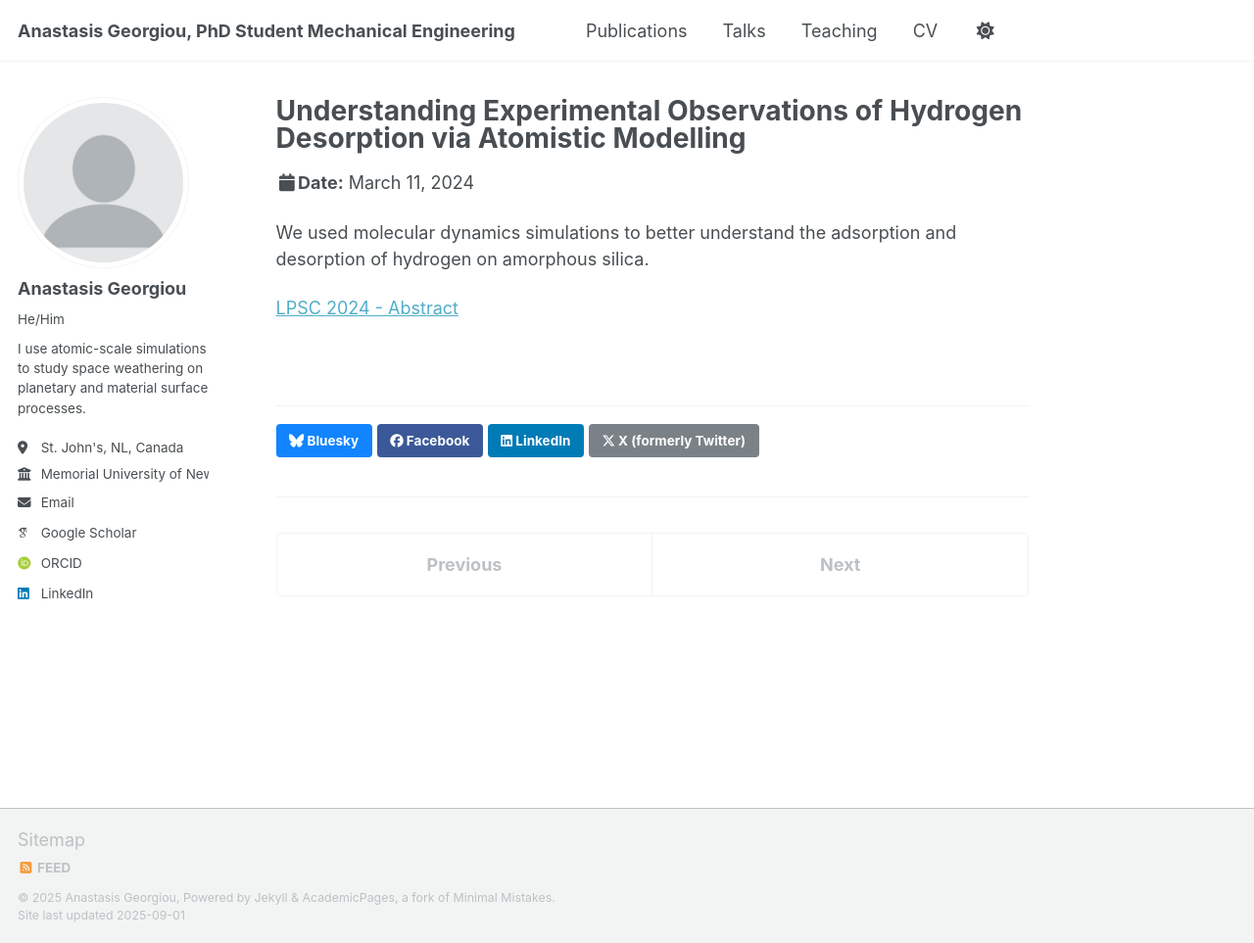
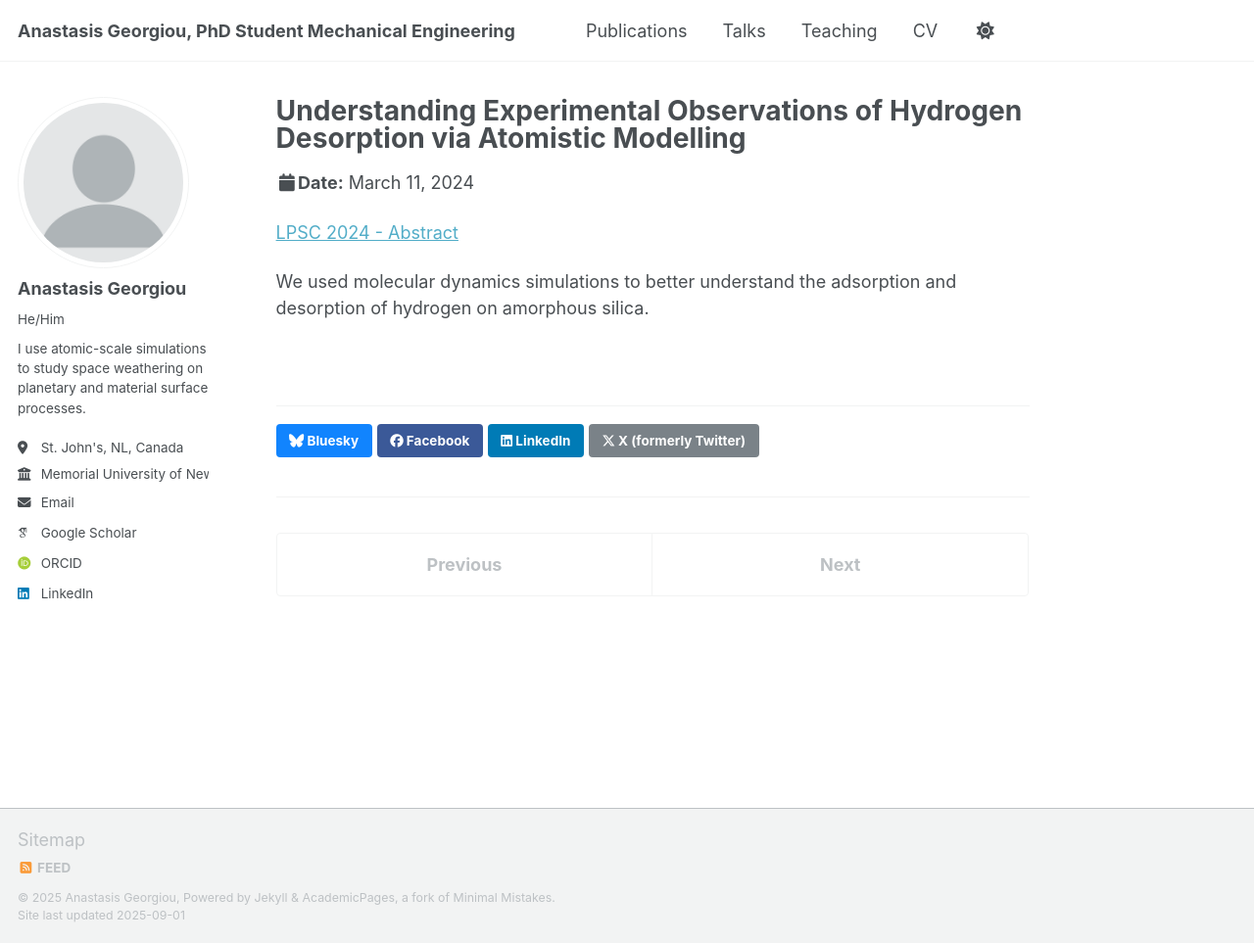
Before and after one commit to a-georgiou19/apgeorgiou.github.io, a Jekyll site: the page built from _talks/2024-03-11-talk-1.md, in a window 1280 px wide and 963 px high. Shown: the whole window at 98% size. Built offline with Jekyll 4.4.1, drawn with Linux system fonts in a browser that asks for light colours; some web fonts are replaced; a script that is not in the unit is left out.

```diff
--- a/_talks/2024-03-11-talk-1.md
+++ b/_talks/2024-03-11-talk-1.md
@@ -9,7 +9,6 @@ date: 2024-03-11
 location: "The Woodlands, Texas/Virtual"
 ---
 
+[LPSC 2024 - Abstract](https://www.hou.usra.edu/meetings/lpsc2024/pdf/1161.pdf)
 
 We used molecular dynamics simulations to better understand the adsorption and desorption of hydrogen on amorphous silica.
-
-[LPSC 2024 - Abstract](https://www.hou.usra.edu/meetings/lpsc2024/pdf/1161.pdf)
```
